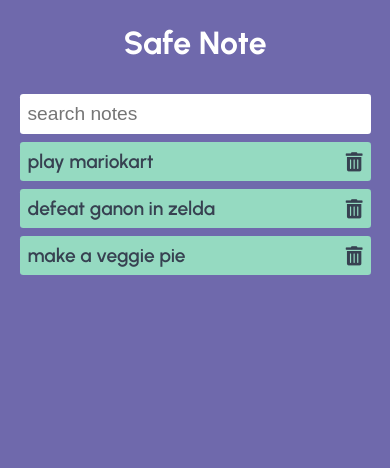
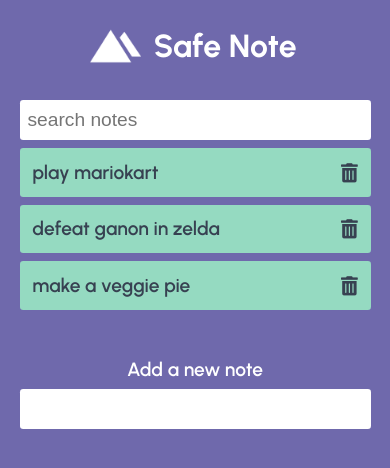
Before and after one commit to dhruv892/Vanilla-ToDo, a plain HTML site: page index.html in a window 390 px wide. Drawn offline with Linux system fonts and the light colour scheme.

Commit message:
feat: implemented basic notes app

```diff
--- a/app.js
+++ b/app.js
@@ -0,0 +1,43 @@
+const addNote = document.querySelector('.new-note');
+const notes = document.querySelector('.notes');
+const search = document.querySelector('.search');
+
+const noteTemplate = note => {
+    const newNoteHtml = `
+        <li class="item">
+            <span>${note}</span>
+            <i class="far fa-trash-alt delete"></i>
+        </li>
+    `;
+
+    notes.innerHTML += newNoteHtml;
+    addNote.reset();
+}
+
+//add new note
+addNote.addEventListener('submit', (event) => {
+    event.preventDefault();
+
+    const note = addNote.add.value.trim();
+    note.length && noteTemplate(note);
+})
+
+//delete note
+notes.addEventListener('click', (event) => {
+    event.target.classList.contains('delete') && event.target.parentElement.remove();
+})
+
+const filterNotes = keyword => {
+    Array.from(notes.children)
+        .filter((note) => !note.textContent.toLowerCase().includes(keyword))
+        .map((note) => note.classList.add('filtered'))
+
+    Array.from(notes.children)
+        .filter((note) => note.textContent.toLowerCase().includes(keyword))
+        .map((note) => note.classList.remove('filtered'))
+}
+
+search.addEventListener('keyup', () => {
+    const keyword = search.value.trim().toLowerCase();
+    filterNotes(keyword)
+})
--- a/index.html
+++ b/index.html
@@ -1,21 +1,24 @@
 <!DOCTYPE html>
 <html lang="en">
+
 <head>
     <meta charset="UTF-8">
     <meta http-equiv="X-UA-Compatible" content="IE=edge">
     <meta name="viewport" content="width=device-width, initial-scale=1.0">
-    <link rel="icon"
-      type="image/png"
-      href="./assets/favicon.ico">
+    <link rel="icon" type="image/png" href="./assets/favicon.ico">
     <title>Safe Note</title>
     <link rel="stylesheet" href="https://use.fontawesome.com/releases/v5.15.4/css/all.css" integrity="sha384-DyZ88mC6Up2uqS4h/KRgHuoeGwBcD4Ng9SiP4dIRy0EXTlnuz47vAwmeGwVChigm" crossorigin="anonymous">
     <link rel="stylesheet" href="style.css">
 </head>
+
 <body>
     <div class="container">
         <header>
+            <div class="logo-brand">
+                <img class="logo" src="/assets/Safe_Note_Logo.png" alt="Safe Note Logo">
                 <h1 class="brand">Safe Note</h1>
-            <input class="search" type="text" name="search" placeholder="search notes" />
+            </div>
+            <input class="search" type="text" name="search" autoComplete="off" placeholder="search notes" />
         </header>
 
         <ul class="notes">
@@ -32,8 +35,14 @@
                 <i class="far fa-trash-alt delete"></i>
             </li>
         </ul>
+
+        <form class="new-note">
+            <label class="label">Add a new note</label>
+            <input class="add-new" type="text" name="add" />
+        </form>
     </div>
 
     <script src="app.js"></script>
 </body>
+
 </html>
--- a/style.css
+++ b/style.css
@@ -1,6 +1,5 @@
 @import url('https://fonts.googleapis.com/css2?family=Urbanist:ital,wght@0,400;0,600;0,700;1,500&display=swap');
-
-*{
+* {
     margin: 0;
     padding: 0;
     box-sizing: border-box;
@@ -14,7 +13,6 @@ body {
 .container {
     max-width: 600px;
     margin: 0 auto;
-
     display: flex;
     flex-direction: column;
     justify-content: center;
@@ -23,78 +21,170 @@ body {
 
 header {
     width: 100%;
-
     display: flex;
     flex-direction: column;
     justify-content: center;
     align-items: center;
 }
 
+.logo-brand {
+    display: flex;
+    justify-content: center;
+    align-items: center;
+    padding: 1rem;
+}
+
+.logo {
+    width: 70px;
+    padding: 0.3rem;
+    transition: 0.3s;
+}
+
 .brand {
-    margin: 0.5rem 1rem;
-    padding: 1rem;
-
+    padding: 0.5rem;
     color: #fff;
+    font-size: 2.5rem;
+    transition: 0.3s;
 }
 
 .search {
     width: 70%;
     outline: none;
-
     height: 40px;
     padding: 0.2rem 0.5rem;
     margin: 0.5rem 1rem;
-
     font-size: larger;
     font-weight: 500;
-
     border: none;
     border-radius: 0.2rem;
+    transition: 0.3s;
+}
+
+
+/* width */
+
+.notes::-webkit-scrollbar {
+    width: 8px;
+}
+
+
+/* Track */
+
+.notes::-webkit-scrollbar-track {
+    background: #f1f1f1;
+    border-radius: 5px;
+}
+
+
+/* Handle */
+
+.notes::-webkit-scrollbar-thumb {
+    background-color: #9390bd;
+    border-radius: 5px;
+}
+
+
+/* Handle on hover */
+
+.notes::-webkit-scrollbar-thumb:hover {
+    background-color: #8f8cb8;
 }
 
 .notes {
-    width: 100%;
-
+    width: 70%;
+    max-height: 300px;
     display: flex;
     gap: 0.5rem;
     flex-direction: column;
-    justify-content: space-between;
+    justify-content: flex-start;
     align-items: center;
-
     color: #374151;
     font-weight: 600;
-
     font-size: larger;
+    overflow: auto;
+    transition: 0.3s;
 }
 
 .item {
-    width: 70%;
+    width: 100%;
     list-style: none;
-
     display: flex;
     justify-content: space-between;
     align-items: center;
-
     background-color: #95DAC1;
-    padding: 0.5rem;
-
+    padding: 0.8rem;
     border: none;
     border-radius: 0.2rem;
+    transition: 0.3s;
 }
 
 .delete {
     cursor: pointer;
     font-weight: 600;
-
-    transition: 0.3s;
+    transition: 0.1s;
 }
 
 .delete:hover {
     color: #F87171;
+    transform: scale(1.3);
+}
+
+.filtered {
+    display: none;
+}
+
+.new-note {
+    width: 100%;
+    display: flex;
+    flex-direction: column;
+    justify-content: space-between;
+    align-items: center;
+    padding: 0.5rem 0;
+    padding-top: 3rem;
+    transition: 0.3s;
+}
+
+.label {
+    color: #fff;
+    font-size: larger;
+    font-weight: 600;
+}
+
+.add-new {
+    width: 70%;
+    outline: none;
+    height: 40px;
+    padding: 0.2rem 0.5rem;
+    margin: 0.5rem 1rem;
+    font-size: larger;
+    font-weight: 500;
+    border: none;
+    border-radius: 0.2rem;
+    transition: 0.3s;
 }
 
 @media only screen and (max-width: 500px) {
-    .item, .search {
+    .item {
+        width: 100%;
+    }
+    .search,
+    .notes,
+    .add-new {
         width: 90%;
     }
+    .brand {
+        font-size: 2rem;
+    }
+    .logo {
+        width: 60px;
+    }
 }
+
+@media only screen and (max-width: 300px) {
+    .brand {
+        font-size: 1.5rem;
+    }
+    .logo {
+        width: 50px;
+    }
+}
```
Also changed, not shown: assets/Color_Palette .png (added), assets/Safe_Note_Logo.png (added). Lines whose indentation alone changed are shown as unchanged.
